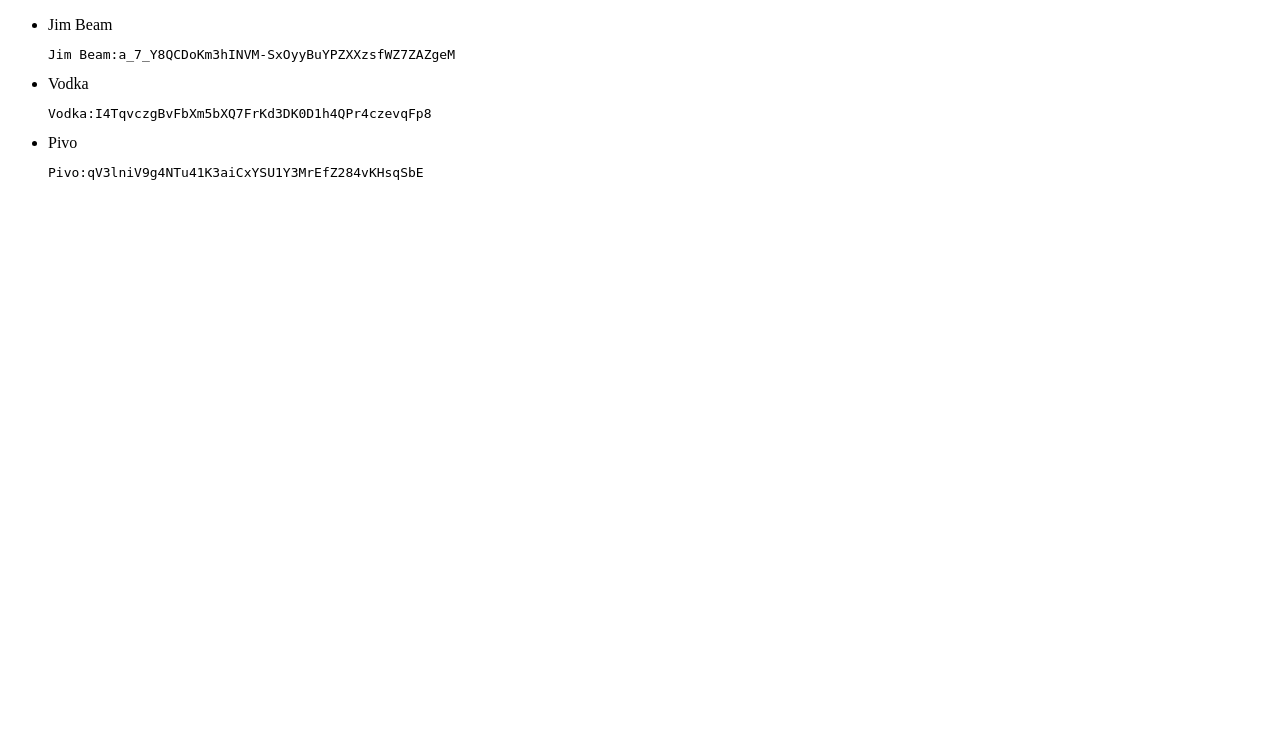
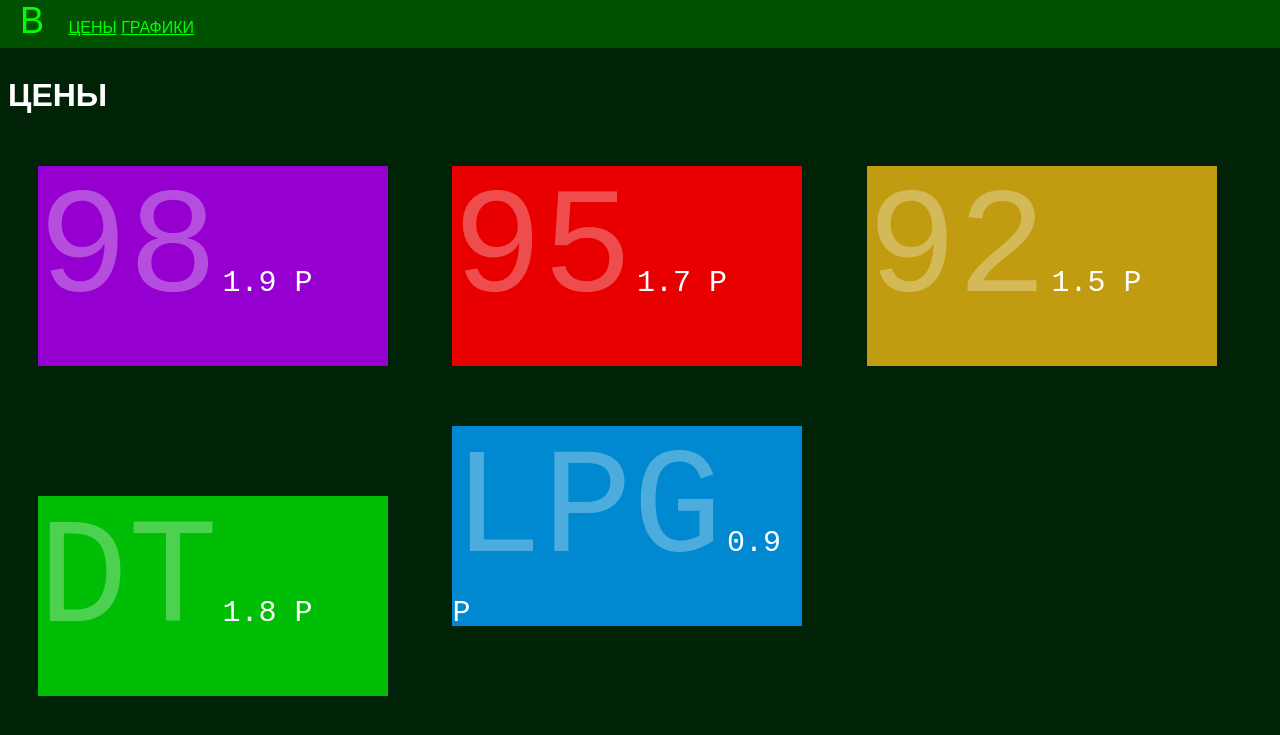
Before and after one commit to tgrx/benzak, a Django app: page / in a window 1280 px wide. Shown: the top 735 px of the page. Run offline with Django 3.2, Linux system fonts and the light colour scheme.

Commit message:
Splitted templates

```diff
--- a/src/core/templates/base.html
+++ b/src/core/templates/base.html
@@ -3,8 +3,77 @@
 <head>
     <meta charset="UTF-8">
     <title>Benzak :: {% block title %}XXX{% endblock %}</title>
+    <style>
+        body {
+            background-color: #002207;
+            font-family: Arial, Helvetica, sans-serif;
+            color: white;
+            padding-top: 48px;
+        }
+        a {
+            color: lime;
+        }
+        a:visited {
+            color: silver;
+        }
+        a:hover {
+            color: red;
+        }
+        header {
+            position: fixed;
+            top: 0;
+            left: 0;
+            width: 100%;
+            height: 48px;
+            background-color: #015200;
+        }
+        .logo {
+            font-size: 36px;
+            text-decoration: none;
+            margin-left: 10px;
+            margin-right: 10px;
+            color: lime;
+        }
+        .pricebox {
+            position: relative;
+            width: 350px;
+            height: 200px;
+            background-color: #9500D0;
+            margin: 30px;
+            display: inline-block;
+        }
+        span.pblogo {
+            font-family: 'Courier New', Courier, monospace;
+            font-size: 150px;
+            color: white;
+            opacity: 0.3;
+            text-align: center;
+            width: 200px;
+            height: 200px;
+        }
+        span.prices {
+            font-family: 'Courier New', Courier, monospace;
+            font-size: 30px;
+            color: white;
+            text-align: center;
+            width: 100px;
+            height: 100px;
+        }
+    </style>
 </head>
+
 <body>
-{%block body %}{% endblock %}
+    <header>
+            <a class="logo" href="/" aria-label="Bootstrap"><span class="logo">B</span></a>
+            <span class="menu-item"><a href="/">ЦЕНЫ</a></span>
+            <span class="menu-item"><a href="/">ГРАФИКИ</a></span>
+    </header>
+
+    <h1>{% block page_name%}{% endblock %}</h1>
+
+    <div>
+    {% block content %}{% endblock %}
+    </div>
 </body>
+
 </html>
--- a/src/home/templates/index.html
+++ b/src/home/templates/index.html
@@ -1,13 +1,18 @@
 {% extends "base.html" %}
 
-{% block title %}{{title}}{% endblock %}
+{% block title %}Prices{% endblock %}
 
-{%block body %}
+{% block page_name %}ЦЕНЫ{% endblock %}
 
-<ul>
-    {% for value, sign in alco %}
-    <li>{{value}} <pre>{{sign}}</pre></li>
-    {% endfor %}
-</ul>
+{% block content %}
+
+{% for fuel, data in prices %}
+
+<div class="pricebox" style="background-color: {{data.color}}">
+    <span class="pblogo">{{fuel}}</span>
+    <span class="prices">{{data.price}} Р</span>
+</div>
+
+{% endfor %}
 
 {% endblock %}
--- a/src/home/views.py
+++ b/src/home/views.py
@@ -1,11 +1,22 @@
-from django.core.signing import Signer
+from typing import NamedTuple
+
 from django.shortcuts import render
 
 
-def get_alco():
-    signer = Signer()
-    return tuple((v, signer.sign(v)) for v in ["Jim Beam", "Vodka", "Pivo"])
+class FuelData(NamedTuple):
+    color: str
+    price: float
+
+
+def get_prices():
+    return {
+        "98": FuelData("#9500D0", 1.9),
+        "95": FuelData("#E80000", 1.7),
+        "92": FuelData("#C19B10", 1.5),
+        "DT": FuelData("#00BE06", 1.8),
+        "LPG": FuelData("#0088D0", 0.9),
+    }
 
 
 def index(request):
-    return render(request, "index.html", {"alco": get_alco(), "title": "Main"})
+    return render(request, "index.html", {"prices": get_prices().items()})
```
